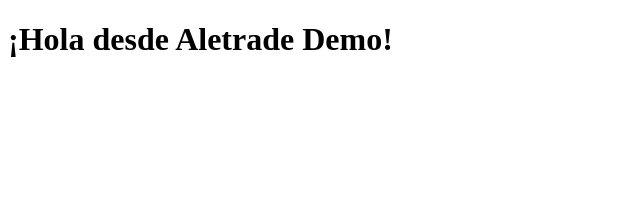
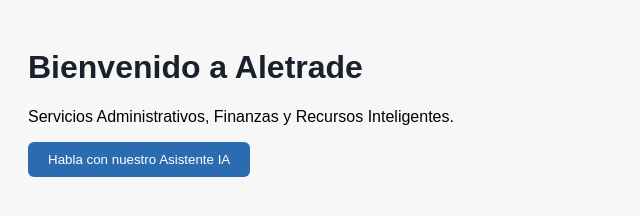
Before and after one commit to aletrade-com/aletrade-demo, a plain HTML site: page index.html in a window 1280 px wide. Shown: the whole page, without its empty margins (0-640 px from the left). Drawn offline with Linux system fonts and the light colour scheme.

Commit message:
Add files via upload

```diff
--- a/app.js
+++ b/app.js
@@ -1 +1,4 @@
-console.log('Demo Aletrade funcionando');
+function toggleAssistant() {
+  const chat = document.getElementById('chat');
+  chat.style.display = chat.style.display === 'none' ? 'block' : 'none';
+}
--- a/index.html
+++ b/index.html
@@ -1 +1,20 @@
-<!DOCTYPE html><html><head><title>Demo Aletrade</title></head><body><h1>¡Hola desde Aletrade Demo!</h1></body></html>
+<!DOCTYPE html>
+<html lang="es">
+<head>
+  <meta charset="UTF-8" />
+  <meta name="viewport" content="width=device-width, initial-scale=1.0"/>
+  <title>Aletrade Demo</title>
+  <link rel="stylesheet" href="style.css" />
+</head>
+<body>
+  <h1>Bienvenido a Aletrade</h1>
+  <p>Servicios Administrativos, Finanzas y Recursos Inteligentes.</p>
+  <button onclick="toggleAssistant()">Habla con nuestro Asistente IA</button>
+
+  <div id="chat" style="display:none;">
+    <p>👋 Hola, soy tu asistente virtual. ¿En qué puedo ayudarte hoy?</p>
+  </div>
+
+  <script src="app.js"></script>
+</body>
+</html>
--- /dev/null
+++ b/main.js
@@ -0,0 +1 @@
+document.getElementById('root').innerText = 'Bienvenido a la demo de Aletrade';
--- a/style.css
+++ b/style.css
@@ -1 +1,23 @@
-body { font-family: sans-serif; background: #f4f4f4; color: #333; }
+body {
+  font-family: Arial, sans-serif;
+  padding: 20px;
+  background: #f7f7f7;
+}
+h1 {
+  color: #1a202c;
+}
+button {
+  background: #2b6cb0;
+  color: white;
+  padding: 10px 20px;
+  border: none;
+  border-radius: 6px;
+  cursor: pointer;
+}
+#chat {
+  margin-top: 20px;
+  padding: 10px;
+  background: white;
+  border: 1px solid #ccc;
+  border-radius: 4px;
+}
```
